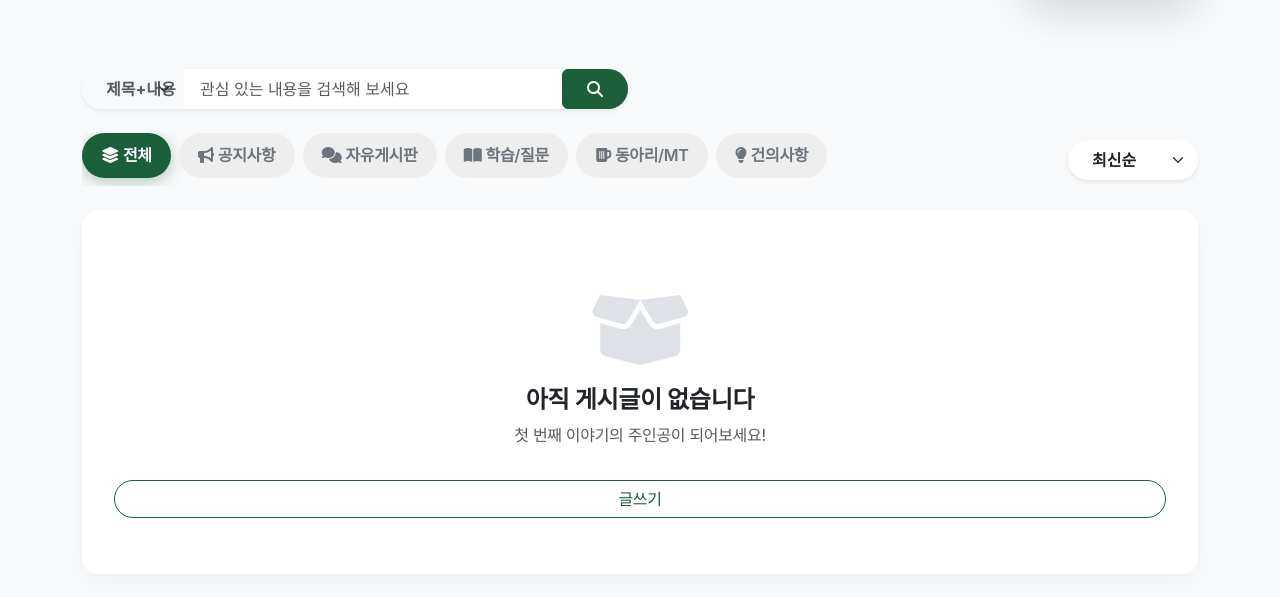
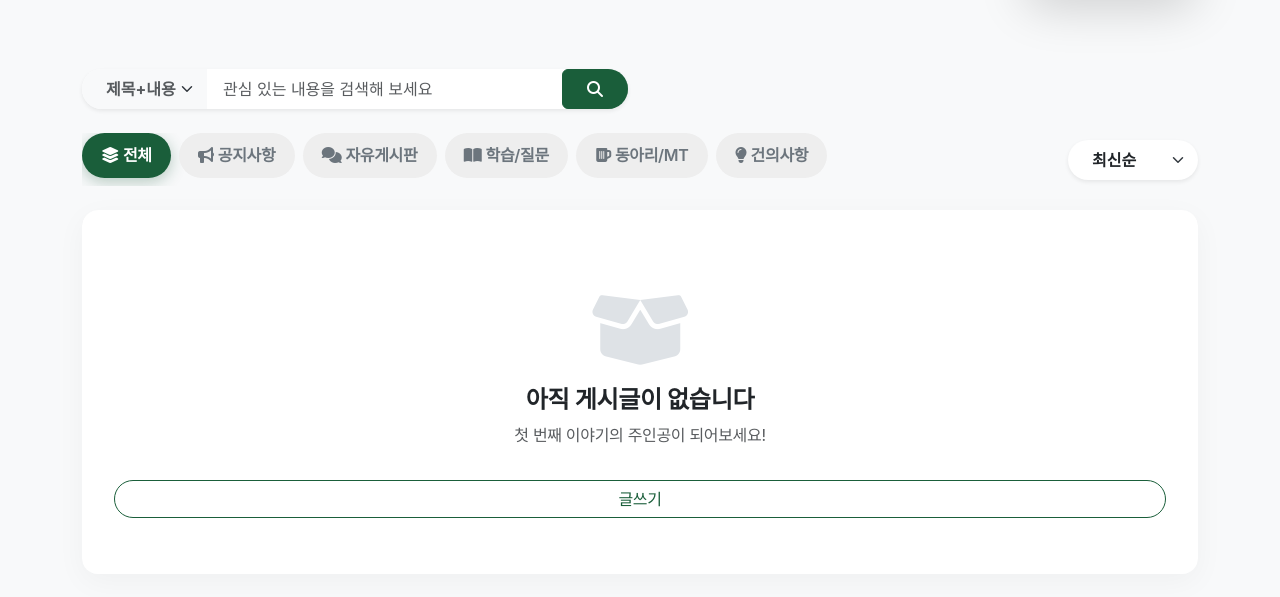
Before and after one commit to kangrobin0831-stack/PNU_CSE_26_blind, a Flask app: page / in a window 1280 px wide. Shown: the part 186-783 px from the top of the page. Run offline with Flask 3, Linux system fonts and the light colour scheme; the visitor is signed in with stand-in values (Sample User, id 1); some libraries are stand-ins or nearby versions; some web fonts are replaced.

Commit message:
검색창 드롭다운 겹침 현상 수정 및 레이아웃 조정

```diff
--- a/templates/index.html
+++ b/templates/index.html
@@ -45,7 +45,7 @@
             {% if current_category %}
             <input type="hidden" name="category" value="{{ current_category }}">
             {% endif %}
-            <select name="search_type" class="form-select border-0 ps-4 pe-2 bg-light text-muted fw-bold" style="width: auto; border-radius: 0; cursor: pointer;">
+            <select name="search_type" class="form-select border-0 ps-4 pe-4 bg-light text-muted fw-bold" style="width: auto; min-width: 125px; border-radius: 0; cursor: pointer;">
                 <option value="title_content" {% if search_type == 'title_content' %}selected{% endif %}>제목+내용</option>
                 <option value="title" {% if search_type == 'title' %}selected{% endif %}>제목</option>
                 <option value="content" {% if search_type == 'content' %}selected{% endif %}>내용</option>
```
